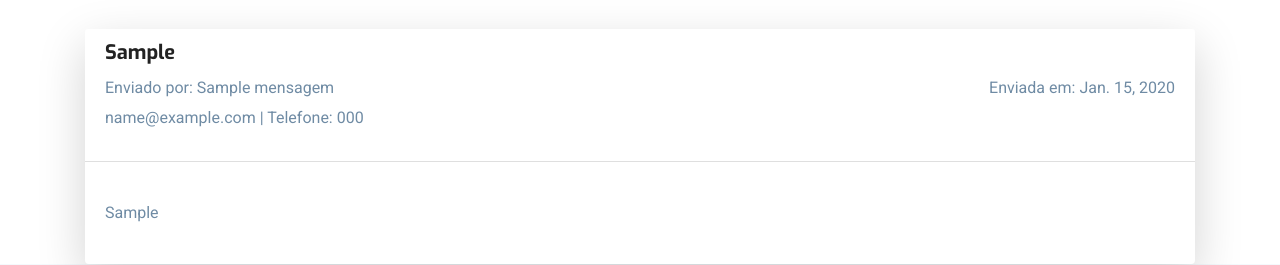
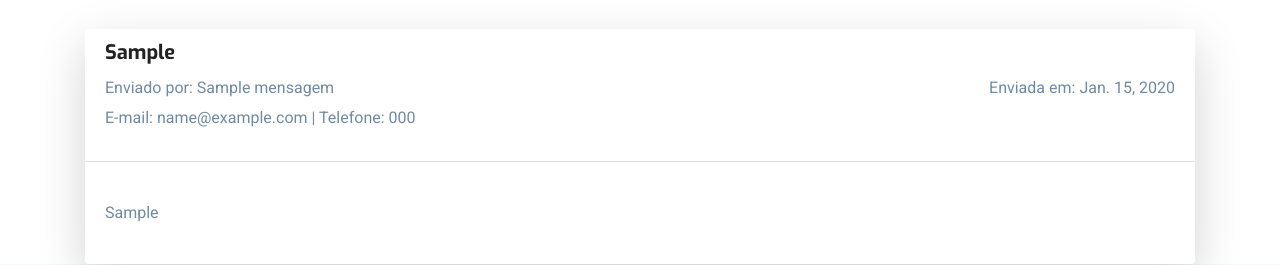
Before and after one commit to lbifsc/ama-canoinhas, a Django app: page /detalhes_mensagem/1 in a window 1280 px wide. Shown: the part 180-445 px from the top of the page. Run offline with Django 3.2, Linux system fonts and the light colour scheme; tables that the repository leaves empty hold one stand-in row (values such as "Sample post"); some libraries are stand-ins or nearby versions.

Commit message:
Alterado detalhes em tooltip e exibição de mensagem

```diff
--- a/ama/templates/ama/detalhes_mensagem.html
+++ b/ama/templates/ama/detalhes_mensagem.html
@@ -15,7 +15,7 @@
                             <p class="float-left">
                                 Enviado por: {{ mensagem.nome }}
                                 <br>
-                                {{ mensagem.email }}
+                                E-mail: {{ mensagem.email }}
                                 {% if mensagem.telefone %}
                                     | Telefone: {{ mensagem.telefone }}
                                 {% else %}
--- a/templates/static/custom/js/dashboard.js
+++ b/templates/static/custom/js/dashboard.js
@@ -4,7 +4,8 @@ $('[data-toggle="tooltip"]').tooltip({
     delay: {
         show: 100,
         hide: 100
-    }
+    },
+    trigger: 'hover',
 });
 
 function excluir_parceiro(pk) {
```
